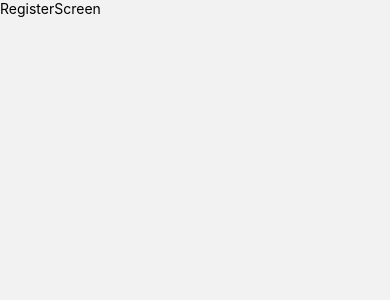
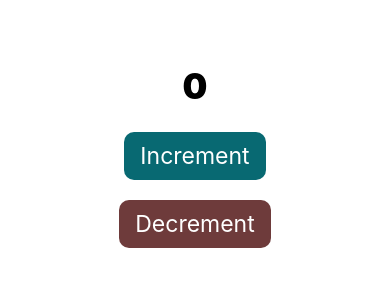
Before and after one commit to tienhoc14/UpNowProject, a React Native app: screen /Register in a window 390 px wide. Shown: the top 300 px of the page. Built offline with nearby package versions, Linux system fonts and the light colour scheme.

Commit message:
test redux

```diff
--- a/App.tsx
+++ b/App.tsx
@@ -9,13 +9,17 @@ import React from 'react';
 
 import { NavigationContainer } from '@react-navigation/native'
 import StackNavigation from './src/navigation/StackNavigation';
+import { Provider } from 'react-redux';
+import { store } from './src/redux/store';
 
 function App(): JSX.Element {
 
   return (
-    <NavigationContainer>
-      <StackNavigation />
-    </NavigationContainer>
+    <Provider store={store}>
+      <NavigationContainer>
+        <StackNavigation />
+      </NavigationContainer>
+    </Provider>
   );
 }
 
--- a/package.json
+++ b/package.json
@@ -18,7 +18,9 @@
     "react-native": "0.71.3",
     "react-native-safe-area-context": "^4.5.0",
     "react-native-screens": "^3.20.0",
-    "react-native-vector-icons": "^9.2.0"
+    "react-native-vector-icons": "^9.2.0",
+    "react-redux": "^8.0.5",
+    "redux": "^4.2.1"
   },
   "devDependencies": {
     "@babel/core": "^7.20.0",
--- /dev/null
+++ b/src/redux/actions/countAction.js
@@ -0,0 +1,11 @@
+export const increment = () => {
+    return {
+        type: 'COUNT_INCRESE',
+    }
+}
+
+export const decrement = () => {
+    return {
+        type: 'COUNT_DECRESE',
+    }
+}
--- /dev/null
+++ b/src/redux/reducers/countReducer.js
@@ -0,0 +1,22 @@
+const initialState = {
+    count: 0
+}
+
+export default (state = initialState, action) => {
+    switch (action.type) {
+        case 'COUNT_INCRESE':
+            return {
+                ...state,
+                count: state.count + 1
+            }
+
+        case 'COUNT_DECRESE':
+            return {
+                ...state,
+                count: state.count - 1
+            }
+
+        default:
+            return state
+    }
+}
--- a/src/redux/store.js
+++ b/src/redux/store.js
@@ -0,0 +1,9 @@
+const { combineReducers, createStore } = require("redux");
+const { default: countReducer } = require("./reducers/countReducer");
+
+
+const rootReducer = combineReducers({
+    count: countReducer
+})
+
+export const store = createStore(rootReducer)
--- a/src/screens/RegisterScreen.js
+++ b/src/screens/RegisterScreen.js
@@ -1,12 +1,64 @@
-import { View, Text } from 'react-native'
-import React from 'react'
+import { StyleSheet, Text, View, TouchableOpacity } from 'react-native';
 
-const RegisterScreen = () => {
+import { useSelector, useDispatch } from 'react-redux';
+import { increment, decrement } from '../redux/actions/countAction';
+
+export default function Home() {
+  const dispatch = useDispatch();
+
+  const count = useSelector((store) => store.count.count);
+
+  const handleIncrement = () => {
+    dispatch(increment());
+  };
+
+  const handleDecrement = () => {
+    dispatch(decrement());
+  };
+
   return (
-    <View>
-      <Text>RegisterScreen</Text>
+    <View style={styles.container}>
+      <Text style={styles.counter_text}>{count}</Text>
+
+      <TouchableOpacity onPress={handleIncrement} style={styles.btn}>
+        <Text style={styles.btn_text}> Increment </Text>
+      </TouchableOpacity>
+
+      <TouchableOpacity
+        onPress={handleDecrement}
+        style={{ ...styles.btn, backgroundColor: '#6e3b3b' }}>
+        <Text style={styles.btn_text}> Decrement </Text>
+      </TouchableOpacity>
     </View>
-  )
+  );
 }
 
-export default RegisterScreen
+const styles = StyleSheet.create({
+  container: {
+    flex: 1,
+    backgroundColor: '#fff',
+    alignItems: 'center',
+    flexDirection: 'column',
+    padding: 50,
+  },
+  title_text: {
+    fontSize: 40,
+    fontWeight: '900',
+    marginBottom: 55,
+  },
+  counter_text: {
+    fontSize: 35,
+    fontWeight: '900',
+    margin: 15,
+  },
+  btn: {
+    backgroundColor: '#086972',
+    padding: 10,
+    margin: 10,
+    borderRadius: 10,
+  },
+  btn_text: {
+    fontSize: 23,
+    color: '#fff',
+  },
+});
```
Also changed, not shown: 1 other file (tests, documents, lock files or other folders).
